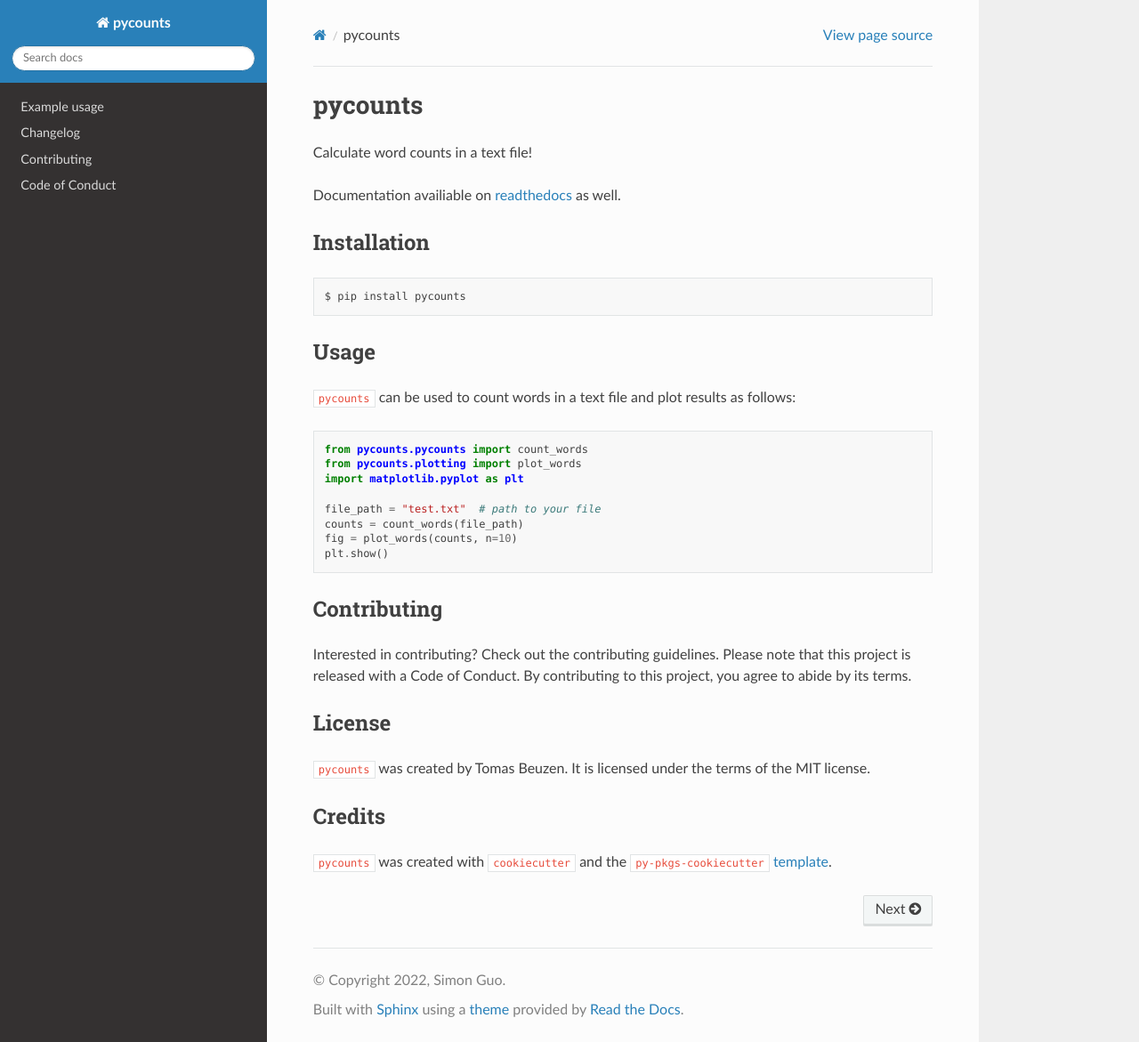
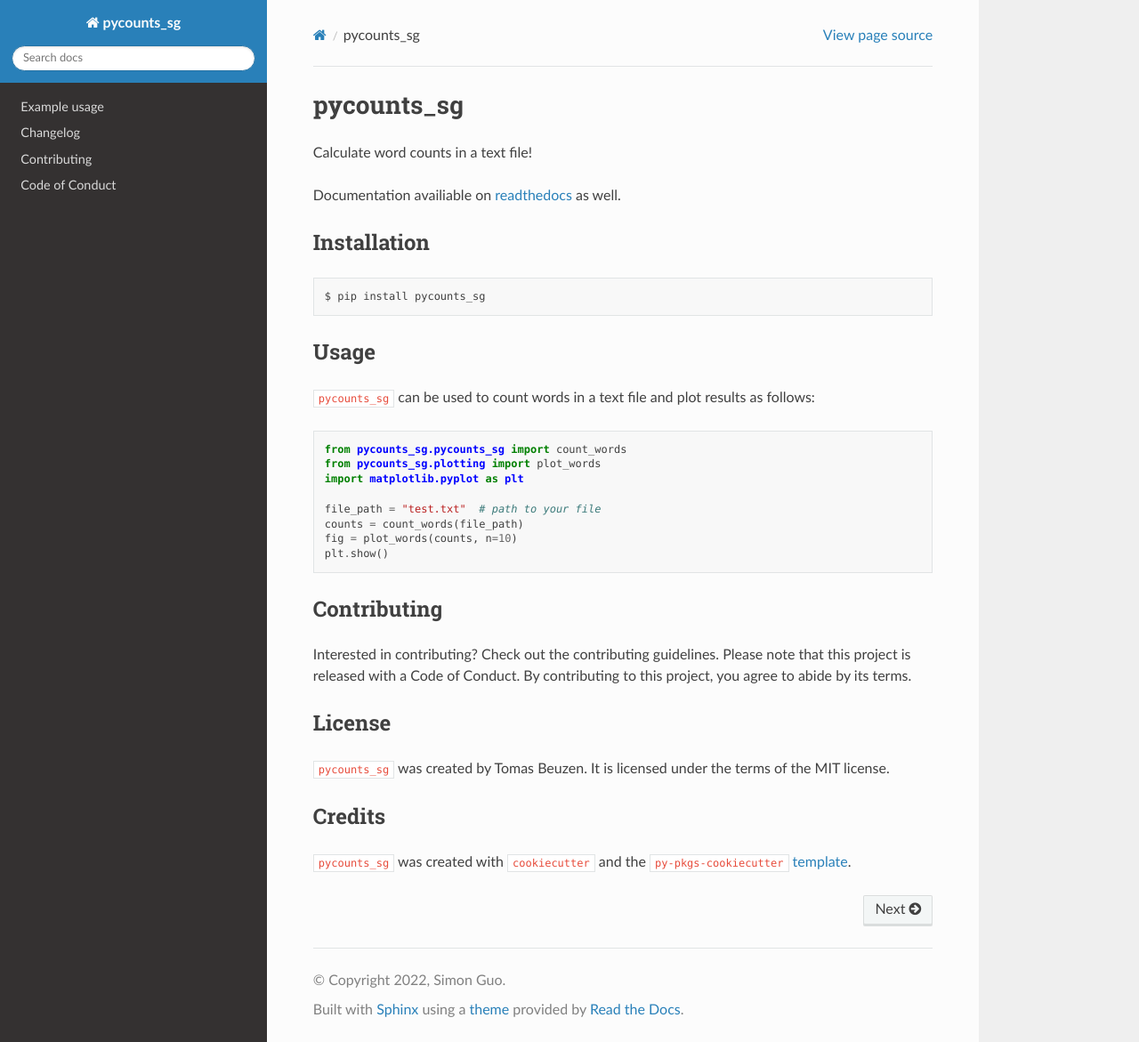
Before and after one commit to y248guo/pycounts, a Sphinx documentation site: the page built from docs/index.md, in a window 1280 px wide and 1171 px high. Shown: the whole window at 89% size. Built offline with Sphinx 7.4.7 and the Read the Docs theme 2.0.0, drawn with Linux system fonts in a browser that asks for light colours; pages that are not in the unit, such as notebooks, are missing from menus.

Commit message:
Change all pycounts to pycounts_sg

````diff
--- a/README.md
+++ b/README.md
@@ -1,23 +1,23 @@
-# pycounts
+# pycounts_sg
 
 Calculate word counts in a text file!
 
-Documentation availiable on [readthedocs](https://pycounts-toy.readthedocs.io/en/latest/index.html) as well.
+Documentation availiable on [readthedocs](https://pycounts_sg-toy.readthedocs.io/en/latest/index.html) as well.
 
 ## Installation
 
 ```bash
-$ pip install pycounts
+$ pip install pycounts_sg
 ```
 
 ## Usage
 
-`pycounts` can be used to count words in a text file and plot results
+`pycounts_sg` can be used to count words in a text file and plot results
 as follows:
 
 ```python
-from pycounts.pycounts import count_words
-from pycounts.plotting import plot_words
+from pycounts_sg.pycounts_sg import count_words
+from pycounts_sg.plotting import plot_words
 import matplotlib.pyplot as plt
 
 file_path = "test.txt"  # path to your file
@@ -34,12 +34,12 @@ By contributing to this project, you agree to abide by its terms.
 
 ## License
 
-`pycounts` was created by Tomas Beuzen. It is licensed under the terms
+`pycounts_sg` was created by Tomas Beuzen. It is licensed under the terms
 of the MIT license.
 
 ## Credits
 
-`pycounts` was created with
+`pycounts_sg` was created with
 [`cookiecutter`](https://cookiecutter.readthedocs.io/en/latest/) and
 the `py-pkgs-cookiecutter`
 [template](https://github.com/py-pkgs/py-pkgs-cookiecutter).
--- a/docs/conf.py
+++ b/docs/conf.py
@@ -6,7 +6,7 @@
 
 # -- Project information -----------------------------------------------------
 
-project = u"pycounts"
+project = u"pycounts_sg"
 copyright = u"2022, Simon Guo"
 author = u"Simon Guo"
 
--- /dev/null
+++ b/docs/einstein.txt
@@ -0,0 +1,2 @@
+Instantiy is doing the same thing
+over and over and expecting different results.
--- a/pyproject.toml
+++ b/pyproject.toml
@@ -1,5 +1,5 @@
 [tool.poetry]
-name = "pycounts"
+name = "pycounts_sg"
 version = "0.1.0"
 description = "Calculate word counts in a text file!"
 authors = ["Simon Guo"]
--- a/src/pycounts/__init__.py
+++ b/src/pycounts/__init__.py
@@ -1,3 +1,3 @@
 # read version from installed package
 from importlib.metadata import version
-__version__ = version("pycounts")
+__version__ = version("pycounts_sg")
````
Also changed, not shown: CHANGELOG.md (+1 -1 lines), CONTRIBUTING.md (+4 -4 lines), docs/example.ipynb, 4 other files.
